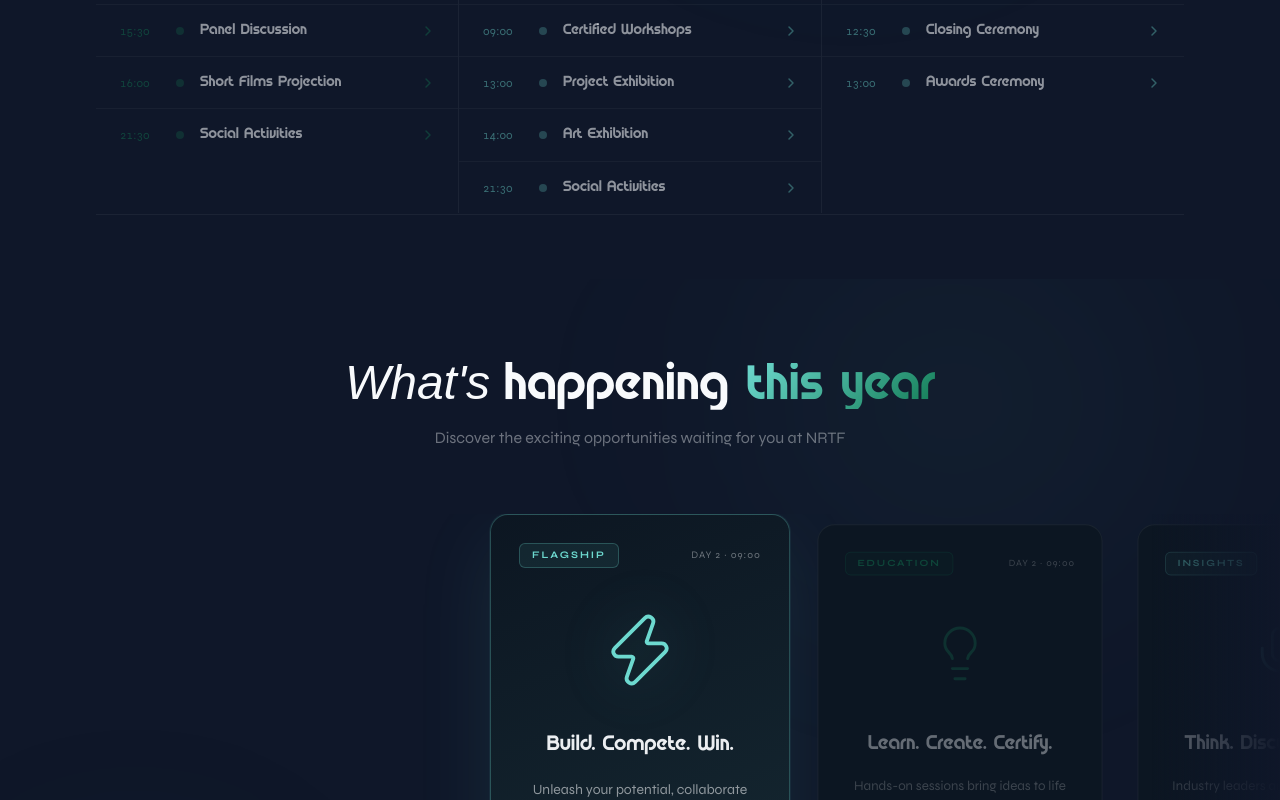
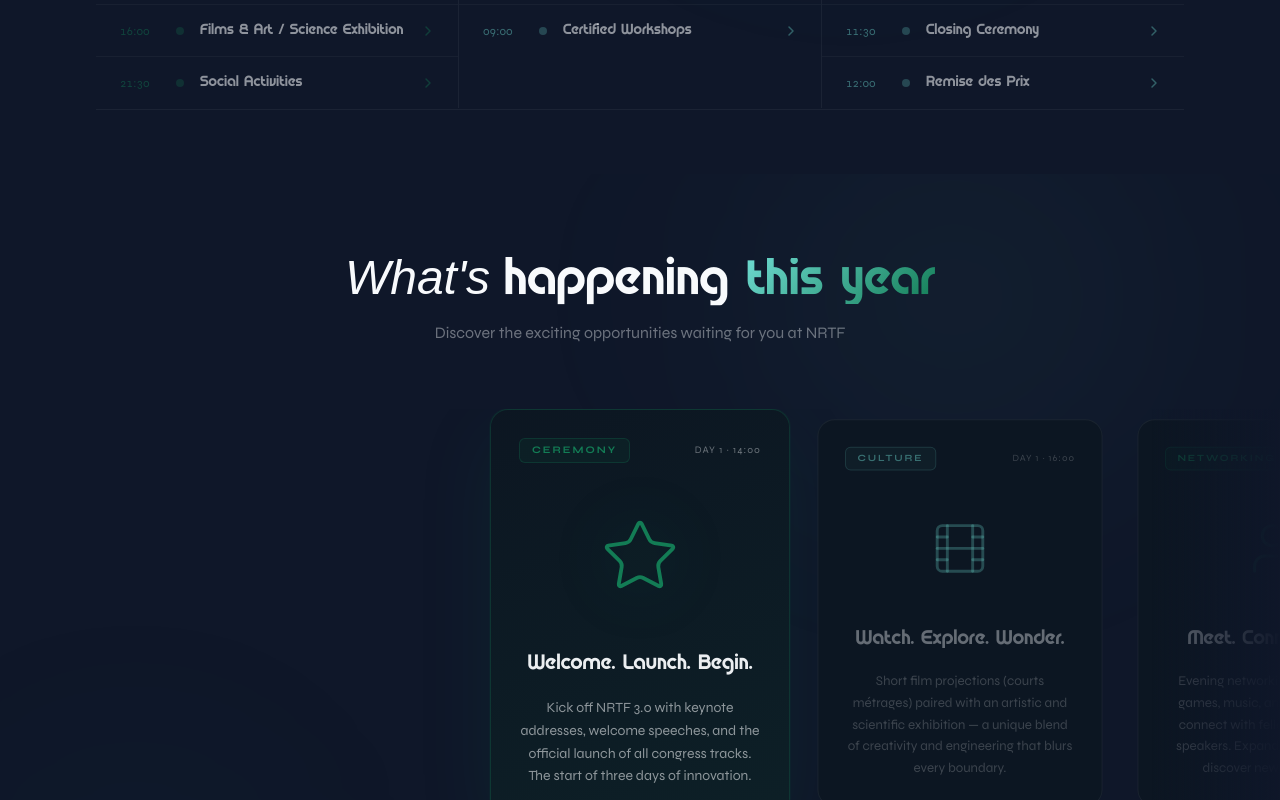
Before and after one commit to Yassine-Ben-Romdhane/NRTF, a Next.js app: page / in a window 1280 px wide. Shown: the part 1860-2660 px from the top of the page. Built offline with nearby package versions, Linux system fonts and the light colour scheme; a web font is replaced by a local one.

Commit message:
feat: update schedule and activities to match new programme

```diff
--- a/components/sections/Activities.tsx
+++ b/components/sections/Activities.tsx
@@ -6,13 +6,12 @@ import { WipeReveal } from "@/components/ui/type-reveal";
 import {
   Zap,
   Lightbulb,
-  Mic,
-  Monitor,
   TrendingUp,
-  Palette,
   Film,
   Users,
   Trophy,
+  Star,
+  PartyPopper,
   ChevronLeft,
   ChevronRight,
 } from "lucide-react";
@@ -30,70 +29,20 @@ interface Activity {
 
 const activities: Activity[] = [
   {
-    id: "hackathon",
-    tag: "Flagship",
-    tagline: "Build. Compete. Win.",
-    desc: "Unleash your potential, collaborate with your team and bring bold ideas to life. With real-world problems and a spirit of innovation, it's your chance to showcase your skills.",
-    accent: "#6dd9cf",
-    day: 2,
-    time: "09:00",
-    Icon: Zap,
+    id: "opening",
+    tag: "Ceremony",
+    tagline: "Welcome. Launch. Begin.",
+    desc: "Kick off NRTF 3.0 with keynote addresses, welcome speeches, and the official launch of all congress tracks. The start of three days of innovation.",
+    accent: "#137c55",
+    day: 1,
+    time: "14:00",
+    Icon: Star,
   },
   {
-    id: "workshops",
-    tag: "Education",
-    tagline: "Learn. Create. Certify.",
-    desc: "Hands-on sessions bring ideas to life with interactive activities, expert guidance, and a collaborative space to explore and create. Earn internationally recognised certificates.",
-    accent: "#137c55",
-    day: 2,
-    time: "09:00",
-    Icon: Lightbulb,
-  },
-  {
-    id: "panel",
-    tag: "Insights",
-    tagline: "Think. Discuss. Inspire.",
-    desc: "Industry leaders and academics take the stage to discuss the future of sustainable energy and technology across the region. Fresh perspectives, real conversations.",
-    accent: "#6dd9cf",
-    day: 1,
-    time: "15:30",
-    Icon: Mic,
-  },
-  {
-    id: "exhibition",
-    tag: "Showcase",
-    tagline: "Show. Present. Impress.",
-    desc: "Students present their engineering projects to a jury of experts and a live audience of peers, sponsors, and professionals. Your work, your moment on stage.",
-    accent: "#137c55",
-    day: 2,
-    time: "13:00",
-    Icon: Monitor,
-  },
-  {
-    id: "pitching",
-    tag: "Competition",
-    tagline: "Pitch. Connect. Grow.",
-    desc: "Present your startup idea or research concept to a panel of investors and decision-makers. Real feedback, real opportunities, real prizes waiting for you.",
-    accent: "#6dd9cf",
-    day: 3,
-    time: "10:00",
-    Icon: TrendingUp,
-  },
-  {
-    id: "art",
+    id: "films-expo",
     tag: "Culture",
-    tagline: "Create. Express. Wonder.",
-    desc: "A creative showcase at the intersection of technology and art, celebrating student expression and interdisciplinary thinking in a space that blurs every boundary.",
-    accent: "#137c55",
-    day: 2,
-    time: "14:00",
-    Icon: Palette,
-  },
-  {
-    id: "films",
-    tag: "Culture",
-    tagline: "Watch. Learn. Wonder.",
-    desc: "Curated short documentaries exploring breakthroughs in renewable energy, AI, and electronics engineering. Stories that inspire and leave you thinking.",
+    tagline: "Watch. Explore. Wonder.",
+    desc: "Short film projections (courts métrages) paired with an artistic and scientific exhibition — a unique blend of creativity and engineering that blurs every boundary.",
     accent: "#6dd9cf",
     day: 1,
     time: "16:00",
@@ -103,20 +52,60 @@ const activities: Activity[] = [
     id: "social",
     tag: "Networking",
     tagline: "Meet. Connect. Grow.",
-    desc: "We provide a space to connect, share ideas, and explore new opportunities. Expand your network, learn from others, and discover potential partnerships.",
+    desc: "Evening networking with organized games, music, and opportunities to connect with fellow attendees and speakers. Expand your network and discover new partnerships.",
     accent: "#137c55",
     day: 1,
     time: "21:30",
     Icon: Users,
   },
   {
-    id: "awards",
-    tag: "Ceremony",
-    tagline: "Celebrate. Honor. Remember.",
-    desc: "Closing celebration recognising outstanding teams and individuals across all congress tracks and competitions. The perfect end to three days of excellence.",
+    id: "hackathon",
+    tag: "Flagship",
+    tagline: "Build. Compete. Win.",
+    desc: "Unleash your potential, collaborate with your team and bring bold ideas to life. With real-world problems and a spirit of innovation, it's your chance to shine.",
+    accent: "#6dd9cf",
+    day: 2,
+    time: "08:00",
+    Icon: Zap,
+  },
+  {
+    id: "workshops",
+    tag: "Education",
+    tagline: "Learn. Create. Certify.",
+    desc: "Hands-on sessions with expert guidance and a collaborative space to explore and create. Earn internationally recognised certificates.",
+    accent: "#137c55",
+    day: 2,
+    time: "09:00",
+    Icon: Lightbulb,
+  },
+  {
+    id: "pitching",
+    tag: "Competition",
+    tagline: "Pitch. Connect. Grow.",
+    desc: "Present your solutions to a panel of investors and decision-makers. Real feedback, real opportunities, and real prizes waiting for you.",
     accent: "#6dd9cf",
     day: 3,
-    time: "13:00",
+    time: "08:30",
+    Icon: TrendingUp,
+  },
+  {
+    id: "closing",
+    tag: "Ceremony",
+    tagline: "Reflect. Thank. Celebrate.",
+    desc: "Final reflections, announcements of future NRTF initiatives, and heartfelt gratitude to all partners, speakers, and attendees who made it possible.",
+    accent: "#137c55",
+    day: 3,
+    time: "11:30",
+    Icon: PartyPopper,
+  },
+  {
+    id: "awards",
+    tag: "Awards",
+    tagline: "Celebrate. Honor. Remember.",
+    desc: "Recognition and celebration of outstanding participants, teams, and projects across all congress tracks. The perfect end to three days of excellence.",
+    accent: "#6dd9cf",
+    day: 3,
+    time: "12:00",
     Icon: Trophy,
   },
 ];
--- a/components/sections/Schedule.tsx
+++ b/components/sections/Schedule.tsx
@@ -11,10 +11,9 @@ const days = [
     color: "#137c55",
     label: "Opening Day",
     events: [
-      { time: "14:00", name: "Opening Ceremony",      description: "Kick off NRTF 3.0 with keynote addresses, welcome speeches, and the official launch of all congress tracks." },
-      { time: "15:30", name: "Panel Discussion",       description: "Industry leaders and academics discuss the future of sustainable energy and technological innovation in Tunisia." },
-      { time: "16:00", name: "Short Films Projection", description: "Curated short documentaries exploring breakthroughs in renewable energy, AI, and electronics engineering." },
-      { time: "21:30", name: "Social Activities",      description: "Evening networking with organized games, music, and opportunities to connect with fellow attendees and speakers." },
+      { time: "14:00", name: "Opening Ceremony",                        description: "Kick off NRTF 3.0 with keynote addresses, welcome speeches, and the official launch of all congress tracks." },
+      { time: "16:00", name: "Films & Art / Science Exhibition",        description: "Short film projections (courts métrages) paired with an artistic and scientific exhibition — creativity meets innovation." },
+      { time: "21:30", name: "Social Activities",                       description: "Evening networking with organized games, music, and opportunities to connect with fellow attendees and speakers." },
     ],
   },
   {
@@ -23,11 +22,8 @@ const days = [
     color: "#6dd9cf",
     label: "Innovation Day",
     events: [
-      { time: "09:00", name: "Hackathon Kick-off",    description: "Teams receive their challenges and begin building innovative solutions across energy, electronics, and AI tracks." },
-      { time: "09:00", name: "Certified Workshops",   description: "Hands-on technical workshops led by industry experts, covering cutting-edge tools and methodologies." },
-      { time: "13:00", name: "Project Exhibition",    description: "Showcase of student and startup projects, with interactive demos and live Q&A with the creators." },
-      { time: "14:00", name: "Art Exhibition",        description: "Creative works at the intersection of technology and art — exploring sustainability through visual media." },
-      { time: "21:30", name: "Social Activities",     description: "Wrap up the day with a networking dinner, team building activities, and an exclusive cultural evening." },
+      { time: "08:00", name: "Hackathon",            description: "Teams receive their challenges and begin building innovative solutions across energy, electronics, and AI tracks." },
+      { time: "09:00", name: "Certified Workshops",  description: "Hands-on technical workshops led by industry experts, covering cutting-edge tools and methodologies." },
     ],
   },
   {
@@ -36,9 +32,9 @@ const days = [
     color: "#6dd9cf",
     label: "Awards Day",
     events: [
-      { time: "10:00", name: "Pitching Session",   description: "Hackathon teams present their solutions to a jury panel of investors, engineers, and industry professionals." },
-      { time: "12:30", name: "Closing Ceremony",   description: "Final reflections, announcements of future NRTF initiatives, and gratitude to all partners and attendees." },
-      { time: "13:00", name: "Awards Ceremony",    description: "Recognition of outstanding participants, teams, and projects across all congress tracks and competitions." },
+      { time: "08:30", name: "Pitching Session",     description: "Hackathon teams present their solutions to a jury panel of investors, engineers, and industry professionals." },
+      { time: "11:30", name: "Closing Ceremony",     description: "Final reflections, announcements of future NRTF initiatives, and heartfelt gratitude to all partners and attendees." },
+      { time: "12:00", name: "Remise des Prix",      description: "Recognition and celebration of outstanding participants, teams, and projects across all congress tracks and competitions." },
     ],
   },
 ];
```
